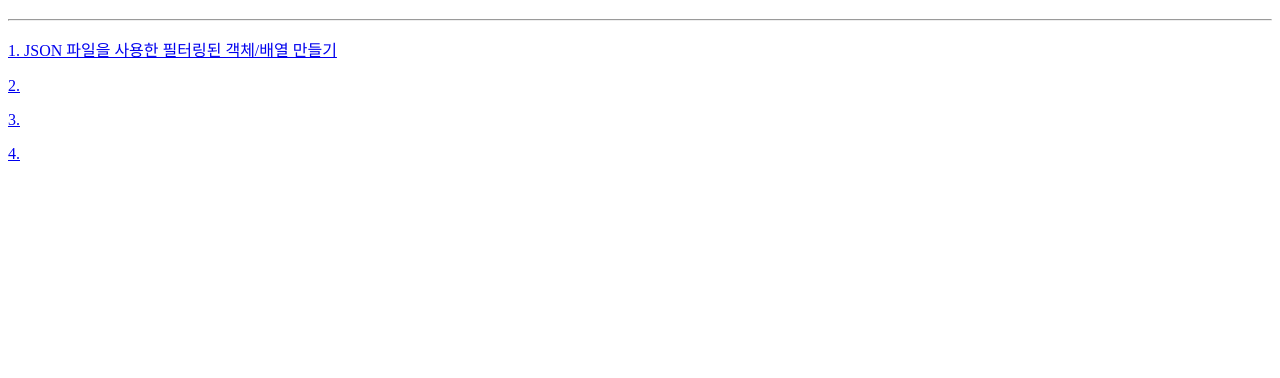
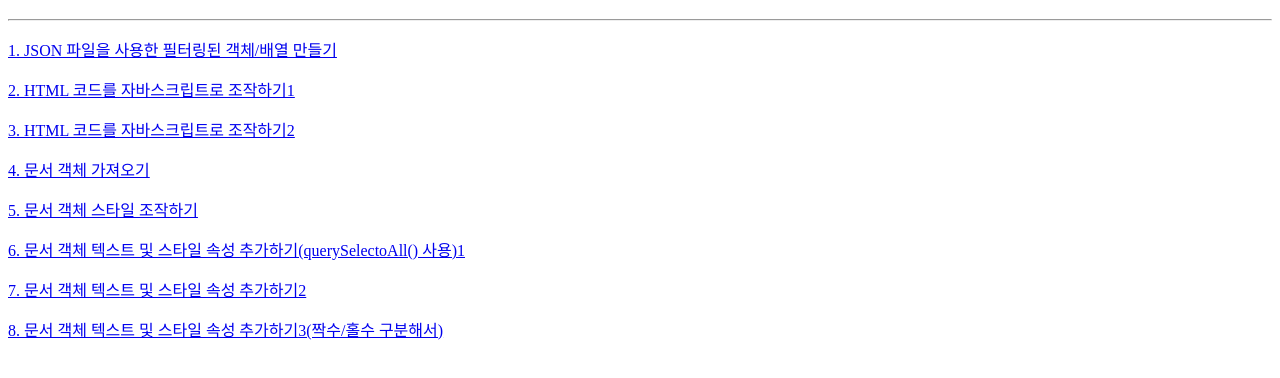
Before and after one commit to youngwan2/javascript_study, a plain HTML site: page js22/js22-00.html in a window 1280 px wide. Shown: the part 70-448 px from the top of the page. Drawn offline with Linux system fonts and the light colour scheme.

Commit message:
js22-00 파일 목차 추가

```diff
--- a/js22/js22-00.html
+++ b/js22/js22-00.html
@@ -9,9 +9,27 @@
   <body>
     <h1>목차</h1>
     <hr />
-    <p><a href="./js22-01.html">1. JSON 파일을 사용한 필터링된 객체/배열 만들기 </a></p>
-    <p><a href="./js22-02.html">2.</a></p>
-    <p><a href="./js22-03.html">3.</a></p>
-    <p><a href="./js22-04.html">4.</a></p>
+    <p>
+      <a href="./js22-01.html"
+        >1. JSON 파일을 사용한 필터링된 객체/배열 만들기
+      </a>
+    </p>
+    <p><a href="./js22-02.html">2. HTML 코드를 자바스크립트로 조작하기1</a></p>
+    <p><a href="./js22-03.html">3. HTML 코드를 자바스크립트로 조작하기2</a></p>
+    <p><a href="./js22-04.html">4. 문서 객체 가져오기</a></p>
+    <p><a href="./js22-05.html">5. 문서 객체 스타일 조작하기</a></p>
+    <p>
+      <a href="./js22-06.html"
+        >6. 문서 객체 텍스트 및 스타일 속성 추가하기(querySelectoAll() 사용)1</a
+      >
+    </p>
+    <p>
+      <a href="./js22-07.html">7. 문서 객체 텍스트 및 스타일 속성 추가하기2</a>
+    </p>
+    <p>
+      <a href="./js22-08.html"
+        >8. 문서 객체 텍스트 및 스타일 속성 추가하기3(짝수/홀수 구분해서)</a
+      >
+    </p>
   </body>
 </html>
```
Also changed, not shown: js22/js22-05.html (+1 -3 lines), js22/js22-06.html (+1 -2 lines).
